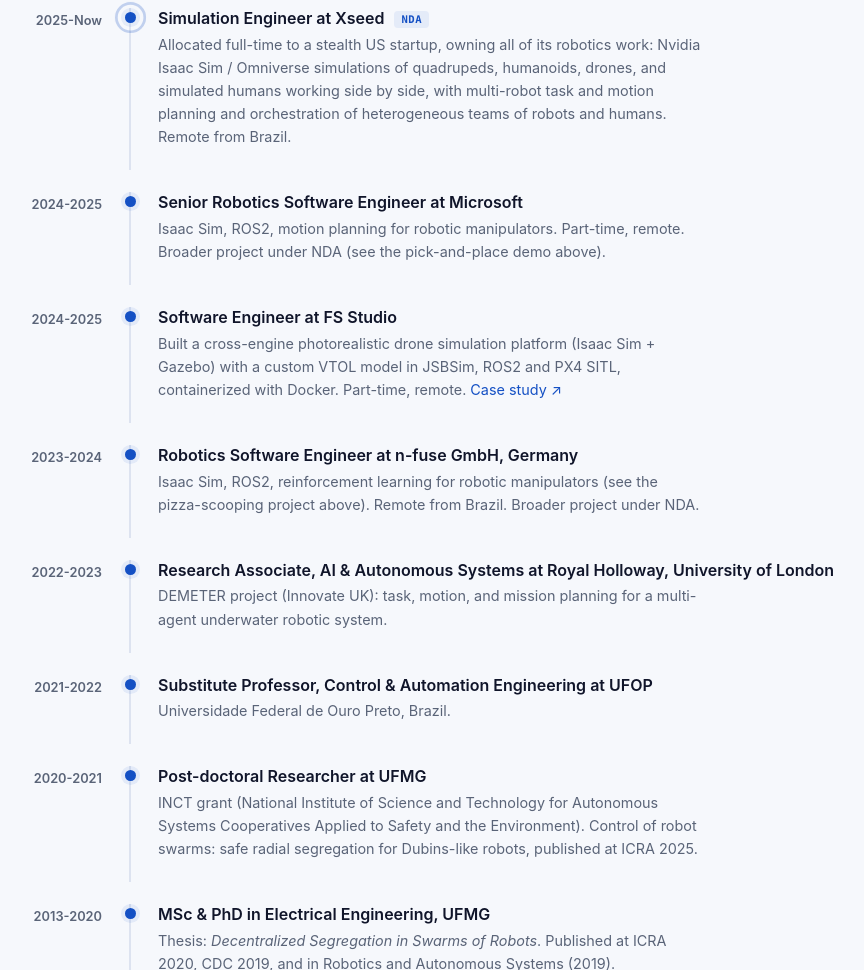
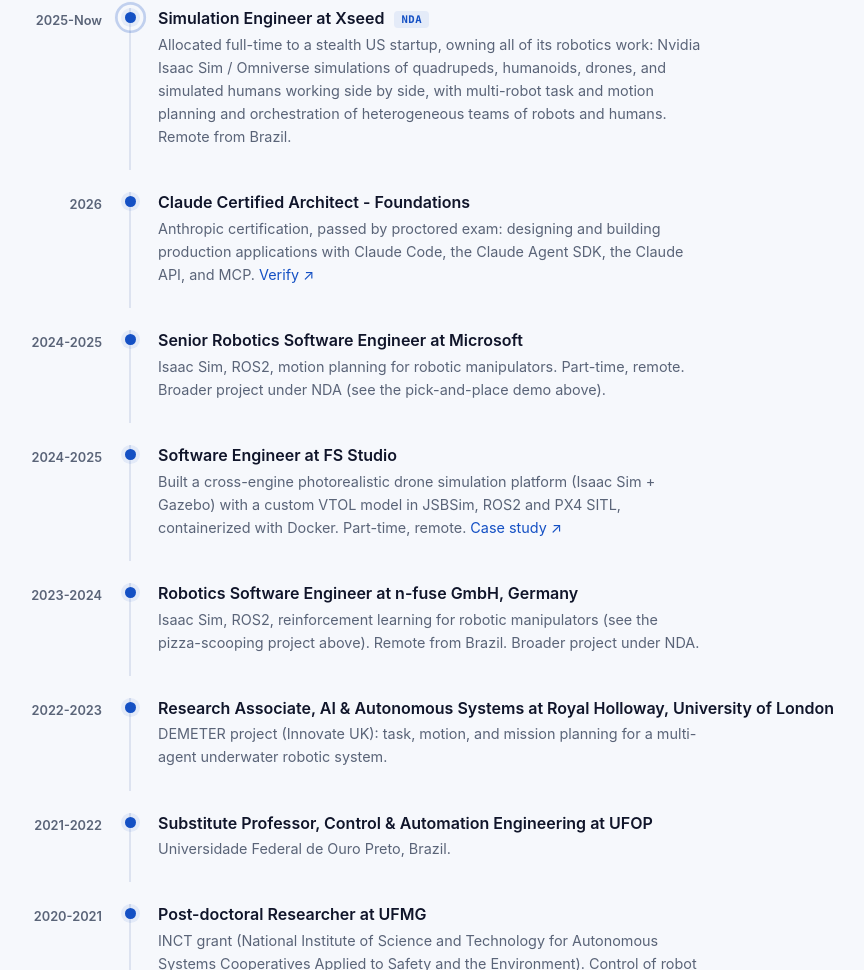
Before and after one commit to eferreirafilho/eferreirafilho.github.io, a plain HTML site: page index.html in a window 1280 px wide. Shown: the part 2058-3028 px from the top of the page, without its empty margins (142-1006 px from the left). Drawn offline with Linux system fonts and the light colour scheme.

Commit message:
Add Claude Certified Architect certification to trajectory

```diff
--- a/index.html
+++ b/index.html
@@ -213,6 +213,17 @@
           <p>Allocated full-time to a stealth US startup, owning all of its robotics work: Nvidia Isaac Sim / Omniverse
           simulations of quadrupeds, humanoids, drones, and simulated humans working side by side, with multi-robot
           task and motion planning and orchestration of heterogeneous teams of robots and humans. Remote from Brazil.</p>
+        </div>
+      </li>
+
+      <li class="reveal">
+        <span class="years">2026</span>
+        <span class="node-col"><span class="dot"></span></span>
+        <div>
+          <h4>Claude Certified Architect - Foundations</h4>
+          <p>Anthropic certification, passed by proctored exam: designing and building production applications with
+          Claude Code, the Claude Agent SDK, the Claude API, and MCP.
+          <a href="https://www.credly.com/badges/a0e85975-5cf9-4132-a90b-9aa38bcd0fbf/public_url" target="_blank" rel="noopener">Verify ↗</a></p>
         </div>
       </li>
 
```
